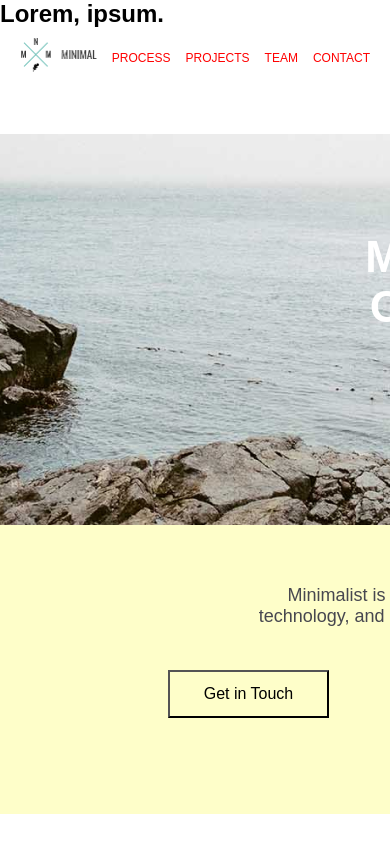
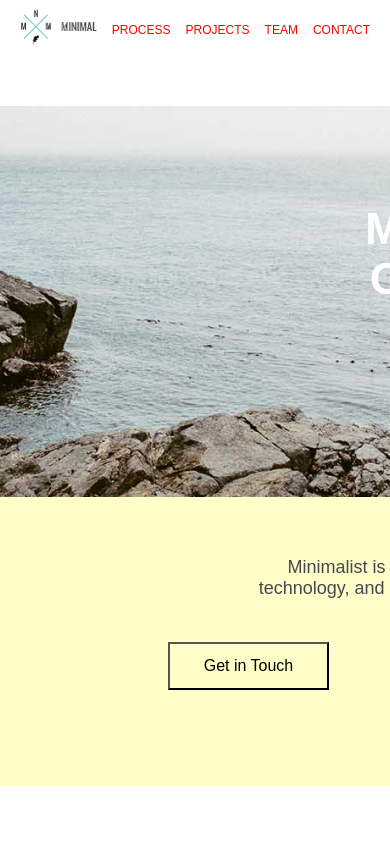
Before and after one commit to Azamatjon-developer/month3-lesson6Minimal, a plain HTML site: page index.html in a window 390 px wide. Shown: the top 844 px of the page. Drawn offline with Linux system fonts and the light colour scheme; files whose address does not match are found by name.

```diff
--- a/index.html
+++ b/index.html
@@ -8,7 +8,6 @@
     <title> Minimal </title>
 </head>
 <body>
-    <h2>Lorem, ipsum.</h2>
 
     <header class="header">
         <div class="container ">
```
